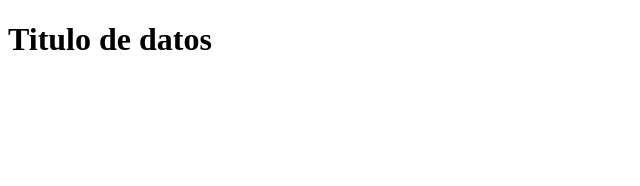
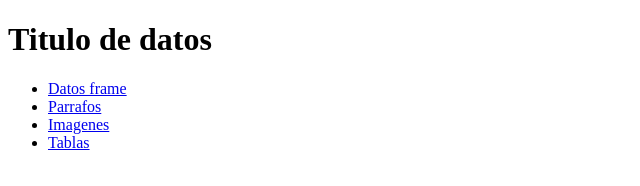
Before and after one commit to Yocx2807/multimedios2025, a plain HTML site: page Semana 01/elementosEnLinea.html in a window 1280 px wide. Shown: the whole page, without its empty margins (0-640 px from the left). Drawn offline with Linux system fonts and the light colour scheme.

Commit message:
hicimos el menu
ojitoooo

```diff
--- a/Semana 01/elementosEnLinea.html
+++ b/Semana 01/elementosEnLinea.html
@@ -7,5 +7,13 @@
 </head>
 <body>
     <h1>Titulo de <span>datos</span></h1>
+
+        <ul>
+            <li><a href="frame.html">Datos frame</a></li>
+            <li><a href="parrafos.html">Parrafos</a></li>
+            <li><a href="imagen.html">Imagenes</a></li>
+            <li><a href="tablas.html">Tablas</a></li>
+        </ul>
+
 </body>
 </html>
```
